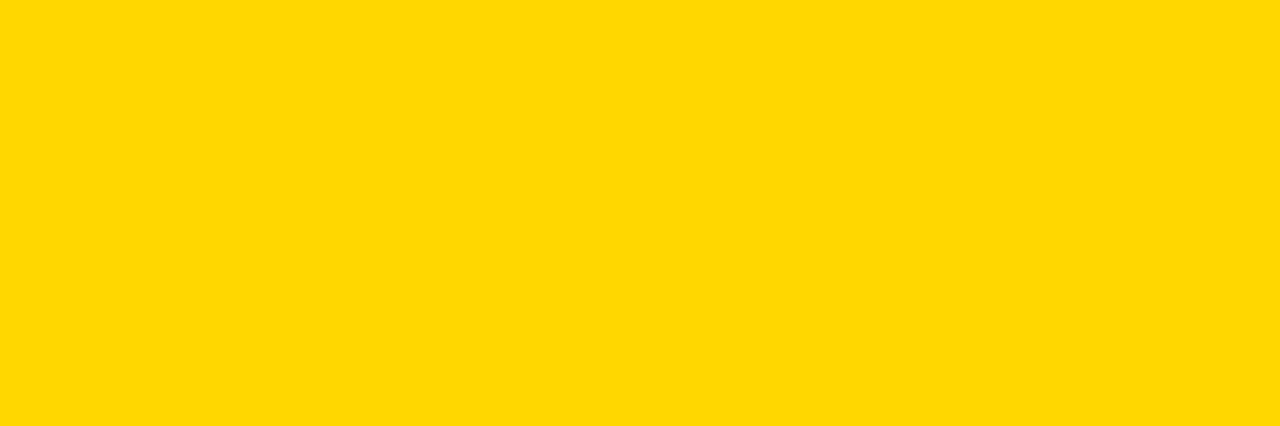
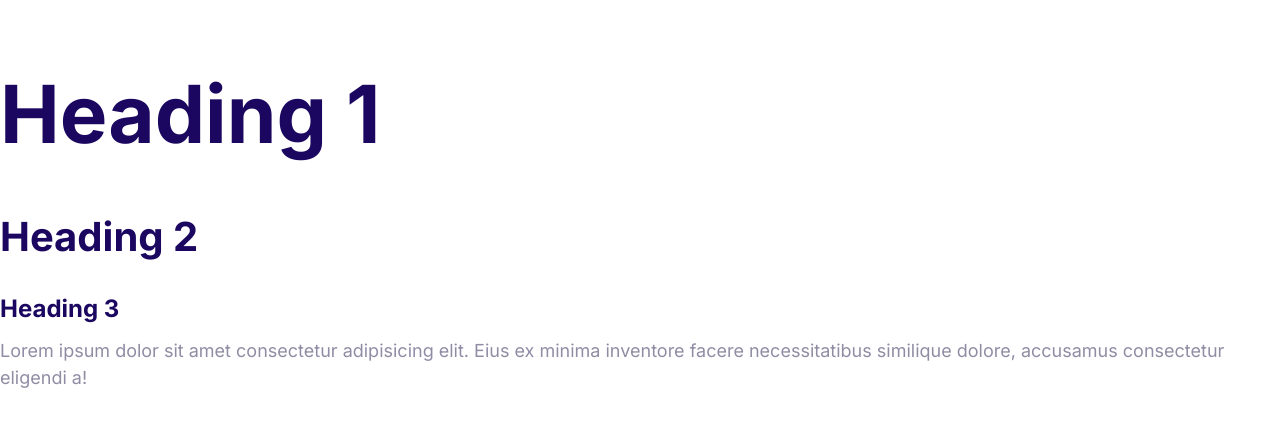
Before and after one commit to Firebot-666/WebProject, a plain HTML site: page index.html in a window 1280 px wide. Drawn offline with Linux system fonts and the light colour scheme.

Commit message:
define the styles for the fonts.

```diff
--- a/css/styles.css
+++ b/css/styles.css
@@ -1,3 +1,59 @@
+:root {
+  --color-primary: #2584ff;
+  --color-secondary: #00d9ff;
+  --color-accent: #ff3400;
+  --color-headings: #1b0760;
+  --color-body: #918ca4;
+}
+
+html {
+  font-size: 62.5%;
+}
+
 body {
-  background-color: gold;
+  font-family: Inter, Arial, Helvetica, sans-serif;
+  font-size: 2.4rem;
+  line-height: 1.5;
+  color: var(--color-body);
 }
+
+h1,
+h2,
+h3 {
+  color: var(--color-headings);
+  margin-bottom: 1rem;
+}
+
+h1 {
+  font-size: 7rem;
+}
+
+h2 {
+  font-size: 4rem;
+}
+
+h3 {
+  font-size: 3rem;
+}
+
+p {
+  margin-top: 0;
+}
+
+@media screen and (min-width: 1024px) {
+  body {
+    font-size: 1.8rem;
+  }
+
+  h1 {
+    font-size: 8rem;
+  }
+
+  h2 {
+    font-size: 4rem;
+  }
+
+  h3 {
+    font-size: 2.4rem;
+  }
+}
--- a/index.html
+++ b/index.html
@@ -5,8 +5,22 @@
     <meta http-equiv="X-UA-Compatible" content="IE=edge" />
     <meta name="viewport" content="width=device-width, initial-scale=1.0" />
     <title>Document</title>
+    <link rel="preconnect" href="https://fonts.googleapis.com" />
+    <link
+      href="https://fonts.googleapis.com/css2?family=Inter:wght@400;700&display=swap"
+      rel="stylesheet"
+    />
     <link rel="stylesheet" href="css/normalize.css" />
     <link rel="stylesheet" href="css/styles.css" />
   </head>
-  <body></body>
+  <body>
+    <h1>Heading 1</h1>
+    <h2>Heading 2</h2>
+    <h3>Heading 3</h3>
+    <p>
+      Lorem ipsum dolor sit amet consectetur adipisicing elit. Eius ex minima
+      inventore facere necessitatibus similique dolore, accusamus consectetur
+      eligendi a!
+    </p>
+  </body>
 </html>
```
